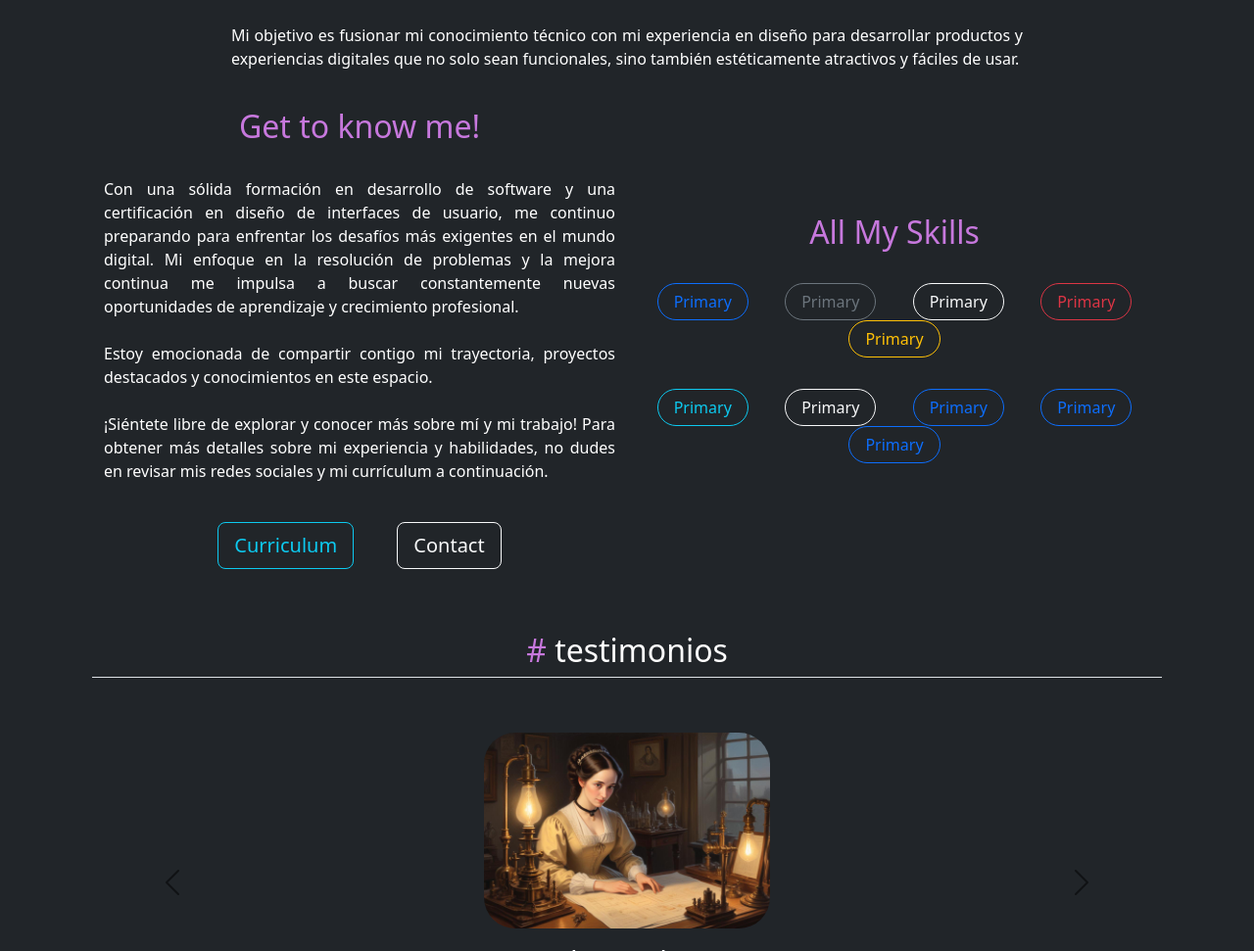
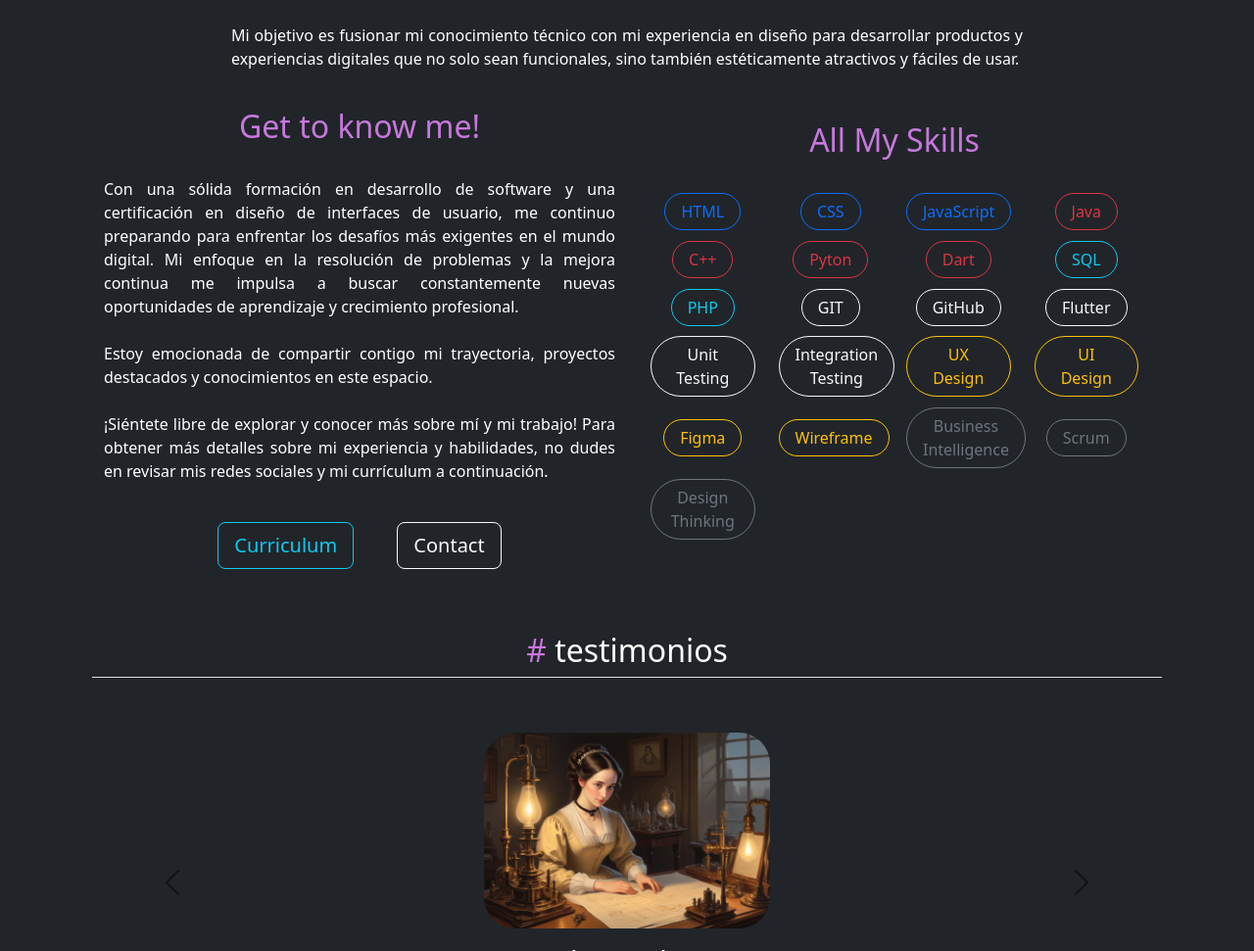
Before and after one commit to MMMelgar/Tecnolochicas-PRO-b7-g1, a plain HTML site: page PortafolioVf/Index.html in a window 1280 px wide. Shown: the part 2204-3175 px from the top of the page at 98% size. Drawn offline with nearby package versions, Linux system fonts and the light colour scheme.

Commit message:
Update aboutme

```diff
--- a/PortafolioVf/Index.html
+++ b/PortafolioVf/Index.html
@@ -190,44 +190,75 @@
                             Para obtener más detalles sobre mi experiencia y habilidades, no dudes en revisar mis redes
                             sociales y mi currículum a continuación.<br><br>
                         </p>
-                        <a href="#" class="btn btn-outline-info btn-lg" style="margin-right: 2em;">Curriculum</a>
+                        <a href="https://monicamelgar061.wixsite.com/portafolio" class="btn btn-outline-info btn-lg" style="margin-right: 2em;">Curriculum</a>
                         <a href="contactame.html" class="btn btn-outline-light btn-lg">Contact</a>
                     </div>
                     <div class="col">
                         <h2 class="text-purple">All My Skills</h2>
                         <div class="container text-center h-500">
-                            <div class="row align-items-center" style="margin-top: 2em;">
+                            <div class="row align-items-center row-cols-2 row-cols-lg-4 py-3">
                                 <div class="col">
-                                    <button class="btn btn-outline-primary rounded-pill px-3" type="button">Primary</button>
+                                    <button class="btn btn-outline-primary rounded-pill px-3 btn-skill" type="button">HTML</button>
                                 </div>
                                 <div class="col">
-                                    <button class="btn btn-outline-secondary rounded-pill px-3" type="button">Primary</button>
+                                    <button class="btn btn-outline-primary rounded-pill px-3 btn-skill" type="button">CSS</button>
                                 </div>
                                 <div class="col">
-                                    <button class="btn btn-outline-light rounded-pill px-3" type="button">Primary</button>
+                                    <button class="btn btn-outline-primary rounded-pill px-3 btn-skill" type="button">JavaScript</button>
                                 </div>
                                 <div class="col">
-                                    <button class="btn btn-outline-danger rounded-pill px-3" type="button">Primary</button>
+                                    <button class="btn btn-outline-danger rounded-pill px-3 btn-skill" type="button">Java</button>
                                 </div>
                                 <div class="col">
-                                    <button class="btn btn-outline-warning rounded-pill px-3" type="button">Primary</button>
-                                </div>
-                            </div>
-                            <div class="row align-items-center" style="margin-top: 2em;">
-                                <div class="col">
-                                    <button class="btn btn-outline-info rounded-pill px-3" type="button">Primary</button>
+                                    <button class="btn btn-outline-danger rounded-pill px-3 btn-skill" type="button">C++</button>
                                 </div>
                                 <div class="col">
-                                    <button class="btn btn-outline-light rounded-pill px-3" type="button">Primary</button>
+                                    <button class="btn btn-outline-danger rounded-pill px-3 btn-skill" type="button">Pyton</button>
                                 </div>
                                 <div class="col">
-                                    <button class="btn btn-outline-primary rounded-pill px-3" type="button">Primary</button>
+                                    <button class="btn btn-outline-danger rounded-pill px-3 btn-skill" type="button">Dart</button>
                                 </div>
                                 <div class="col">
-                                    <button class="btn btn-outline-primary rounded-pill px-3" type="button">Primary</button>
+                                    <button class="btn btn-outline-info rounded-pill px-3 btn-skill" type="button">SQL</button>
                                 </div>
                                 <div class="col">
-                                    <button class="btn btn-outline-primary rounded-pill px-3" type="button">Primary</button>
+                                    <button class="btn btn-outline-info rounded-pill px-3 btn-skill" type="button">PHP</button>
+                                </div>
+                                <div class="col">
+                                    <button class="btn btn-outline-light rounded-pill px-3 btn-skill" type="button">GIT</button>
+                                </div>
+                                <div class="col">
+                                    <button class="btn btn-outline-light rounded-pill px-3 btn-skill" type="button">GitHub</button>
+                                </div>
+                                <div class="col">
+                                    <button class="btn btn-outline-light rounded-pill px-3 btn-skill" type="button">Flutter</button>
+                                </div>
+                                <div class="col">
+                                    <button class="btn btn-outline-light rounded-pill px-3 btn-skill" type="button">Unit Testing</button>
+                                </div>
+                                <div class="col">
+                                    <button class="btn btn-outline-light rounded-pill px-3 btn-skill" type="button">Integration Testing</button>
+                                </div>
+                                <div class="col">
+                                    <button class="btn btn-outline-warning rounded-pill px-3 btn-skill" type="button">UX Design </button>
+                                </div>
+                                <div class="col">
+                                    <button class="btn btn-outline-warning rounded-pill px-3 btn-skill" type="button">UI Design </button>
+                                </div>
+                                <div class="col">
+                                    <button class="btn btn-outline-warning rounded-pill px-3 btn-skill" type="button">Figma</button>
+                                </div>
+                                <div class="col">
+                                    <button class="btn btn-outline-warning rounded-pill px-3 btn-skill" type="button">Wireframe</button>
+                                </div>
+                                <div class="col">
+                                    <button class="btn btn-outline-secondary rounded-pill px-3 btn-skill" type="button">Business Intelligence</button>
+                                </div>
+                                <div class="col">
+                                    <button class="btn btn-outline-secondary rounded-pill px-3 btn-skill" type="button">Scrum</button>
+                                </div>
+                                <div class="col">
+                                    <button class="btn btn-outline-secondary rounded-pill px-3 btn-skill" type="button">Design Thinking</button>
                                 </div>
                             </div>
                         </div>
--- a/PortafolioVf/style.css
+++ b/PortafolioVf/style.css
@@ -48,6 +48,10 @@
     text-shadow: 0px 0px 4px rgba(0, 0, 0, 1);
 }
 
+.btn-skill{
+    margin-top: 10%;
+}
+
 #proyect1{
     background-image: url('Assets/FaceAttend.png');
 }
```
